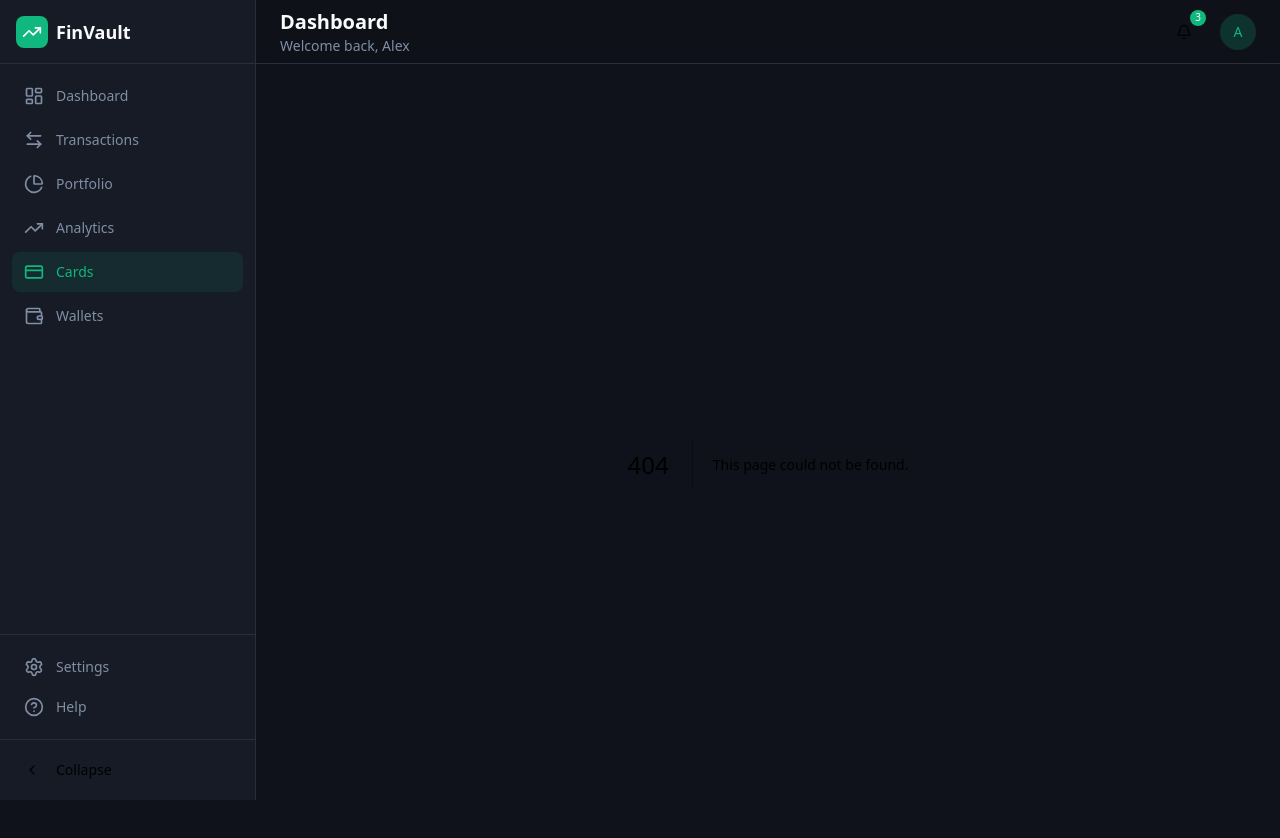
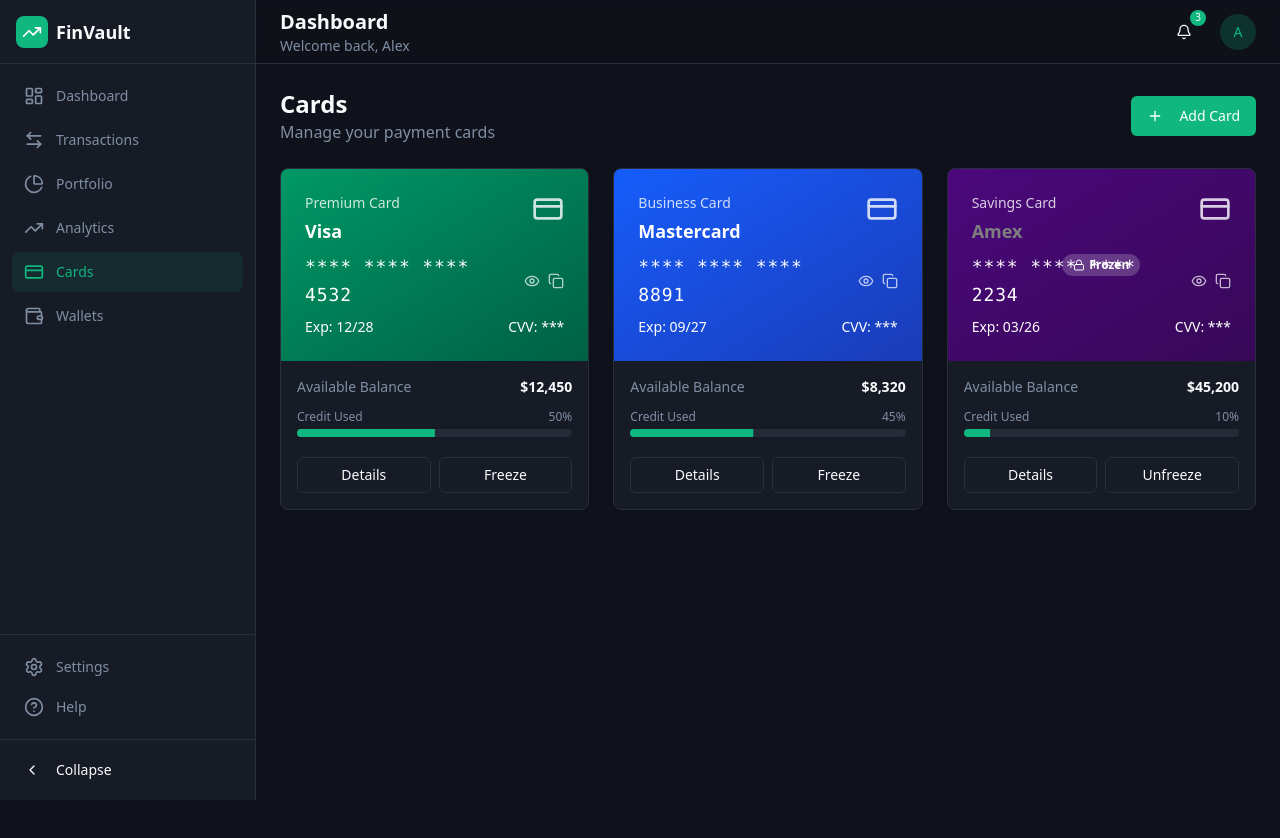
Before and after one commit to Elfomen/fintech-dashbaord, a Next.js app: page /cards in a window 1280 px wide. Before the commit this address had no page. Shown: the top 838 px of the page. Built offline with nearby package versions, Linux system fonts and the light colour scheme.

Commit message:
Added progress component and cards page

```diff
--- /dev/null
+++ b/app/cards/page.tsx
@@ -0,0 +1,191 @@
+"use client";
+
+import { Card, CardContent } from "@/components/ui/Card";
+import { Button } from "@/components/ui/Button";
+import { Badge } from "@/components/ui/Badge";
+import { Progress } from "@/components/ui/Progress";
+import { CreditCard, Plus, Lock, Eye, EyeOff, Copy } from "lucide-react";
+import { useState } from "react";
+import { cn } from "@/lib/utils";
+
+const cards = [
+  {
+    id: "1",
+    name: "Premium Card",
+    number: "**** **** **** 4532",
+    fullNumber: "4532 8721 9043 4532",
+    expiry: "12/28",
+    cvv: "***",
+    balance: 12450,
+    limit: 25000,
+    color: "from-emerald-600 to-emerald-800",
+    type: "Visa",
+    status: "active",
+  },
+  {
+    id: "2",
+    name: "Business Card",
+    number: "**** **** **** 8891",
+    fullNumber: "5421 3321 7789 8891",
+    expiry: "09/27",
+    cvv: "***",
+    balance: 8320,
+    limit: 15000,
+    color: "from-blue-600 to-blue-800",
+    type: "Mastercard",
+    status: "active",
+  },
+  {
+    id: "3",
+    name: "Savings Card",
+    number: "**** **** **** 2234",
+    fullNumber: "3782 8224 6310 2234",
+    expiry: "03/26",
+    cvv: "***",
+    balance: 45200,
+    limit: 50000,
+    color: "from-purple-600 to-purple-800",
+    type: "Amex",
+    status: "frozen",
+  },
+];
+
+export default function CardsPage() {
+  const [showNumbers, setShowNumbers] = useState<Record<string, boolean>>({});
+  const [copiedId, setCopiedId] = useState<string | null>(null);
+
+  const toggleShowNumber = (id: string) => {
+    setShowNumbers((prev) => ({ ...prev, [id]: !prev[id] }));
+  };
+
+  const copyNumber = (id: string, number: string) => {
+    navigator.clipboard.writeText(number.replace(/\s/g, ""));
+    setCopiedId(id);
+    setTimeout(() => setCopiedId(null), 2000);
+  };
+
+  return (
+    <div className="flex min-h-screen bg-background">
+      <main className="w-full">
+        <div className="p-6">
+          <div className="flex items-center justify-between mb-6">
+            <div>
+              <h2 className="text-2xl font-bold text-foreground">Cards</h2>
+              <p className="text-muted-foreground">Manage your payment cards</p>
+            </div>
+            <Button>
+              <Plus className="h-4 w-4 mr-2" />
+              Add Card
+            </Button>
+          </div>
+
+          <div className="grid gap-6 lg:grid-cols-2 xl:grid-cols-3">
+            {cards.map((card) => (
+              <Card key={card.id} className="overflow-hidden">
+                <div
+                  className={cn(
+                    "relative h-48 p-6 text-white bg-gradient-to-br",
+                    card.color,
+                  )}
+                >
+                  {card.status === "frozen" && (
+                    <div className="absolute inset-0 bg-black/50 flex items-center justify-center">
+                      <Badge
+                        variant="secondary"
+                        className="bg-white/20 text-white"
+                      >
+                        <Lock className="h-3 w-3 mr-1" />
+                        Frozen
+                      </Badge>
+                    </div>
+                  )}
+                  <div className="flex justify-between items-start">
+                    <div>
+                      <p className="text-sm opacity-80">{card.name}</p>
+                      <p className="text-lg font-bold mt-1">{card.type}</p>
+                    </div>
+                    <CreditCard className="h-8 w-8 opacity-80" />
+                  </div>
+                  <div className="absolute bottom-6 left-6 right-6">
+                    <div className="flex items-center gap-2 mb-2">
+                      <p className="font-mono text-lg tracking-wider">
+                        {showNumbers[card.id] ? card.fullNumber : card.number}
+                      </p>
+                      <button
+                        onClick={() => toggleShowNumber(card.id)}
+                        className="opacity-70 hover:opacity-100"
+                      >
+                        {showNumbers[card.id] ? (
+                          <EyeOff className="h-4 w-4" />
+                        ) : (
+                          <Eye className="h-4 w-4" />
+                        )}
+                      </button>
+                      <button
+                        onClick={() => copyNumber(card.id, card.fullNumber)}
+                        className="opacity-70 hover:opacity-100"
+                      >
+                        <Copy className="h-4 w-4" />
+                      </button>
+                      {copiedId === card.id && (
+                        <span className="text-xs">Copied!</span>
+                      )}
+                    </div>
+                    <div className="flex justify-between text-sm">
+                      <span>Exp: {card.expiry}</span>
+                      <span>CVV: {card.cvv}</span>
+                    </div>
+                  </div>
+                </div>
+                <CardContent className="p-4">
+                  <div className="space-y-3">
+                    <div className="flex justify-between text-sm">
+                      <span className="text-muted-foreground">
+                        Available Balance
+                      </span>
+                      <span className="font-semibold text-foreground">
+                        ${card.balance.toLocaleString()}
+                      </span>
+                    </div>
+                    <div className="space-y-1">
+                      <div className="flex justify-between text-xs text-muted-foreground">
+                        <span>Credit Used</span>
+                        <span>
+                          {(
+                            ((card.limit - card.balance) / card.limit) *
+                            100
+                          ).toFixed(0)}
+                          %
+                        </span>
+                      </div>
+                      <Progress
+                        value={((card.limit - card.balance) / card.limit) * 100}
+                        className="h-2"
+                      />
+                    </div>
+                    <div className="flex gap-2 pt-2">
+                      <Button
+                        variant="outline"
+                        size="sm"
+                        className="flex-1 bg-transparent"
+                      >
+                        Details
+                      </Button>
+                      <Button
+                        variant="outline"
+                        size="sm"
+                        className="flex-1 bg-transparent"
+                      >
+                        {card.status === "frozen" ? "Unfreeze" : "Freeze"}
+                      </Button>
+                    </div>
+                  </div>
+                </CardContent>
+              </Card>
+            ))}
+          </div>
+        </div>
+      </main>
+    </div>
+  );
+}
--- /dev/null
+++ b/components/ui/Progress.tsx
@@ -0,0 +1,28 @@
+"use client";
+
+import * as React from "react";
+import * as ProgressPrimitive from "@radix-ui/react-progress";
+
+import { cn } from "@/lib/utils";
+
+const Progress = React.forwardRef<
+  React.ElementRef<typeof ProgressPrimitive.Root>,
+  React.ComponentPropsWithoutRef<typeof ProgressPrimitive.Root>
+>(({ className, value, ...props }, ref) => (
+  <ProgressPrimitive.Root
+    ref={ref}
+    className={cn(
+      "relative h-4 w-full overflow-hidden rounded-full bg-secondary",
+      className,
+    )}
+    {...props}
+  >
+    <ProgressPrimitive.Indicator
+      className="h-full w-full flex-1 bg-primary transition-all"
+      style={{ transform: `translateX(-${100 - (value || 0)}%)` }}
+    />
+  </ProgressPrimitive.Root>
+));
+Progress.displayName = ProgressPrimitive.Root.displayName;
+
+export { Progress };
--- a/package.json
+++ b/package.json
@@ -9,6 +9,7 @@
     "lint": "eslint"
   },
   "dependencies": {
+    "@radix-ui/react-progress": "^1.1.8",
     "@radix-ui/react-select": "^2.2.6",
     "@radix-ui/react-slot": "^1.2.4",
     "@radix-ui/react-tabs": "^1.1.13",
```
Also changed, not shown: 1 other file (tests, documents, lock files or other folders).
